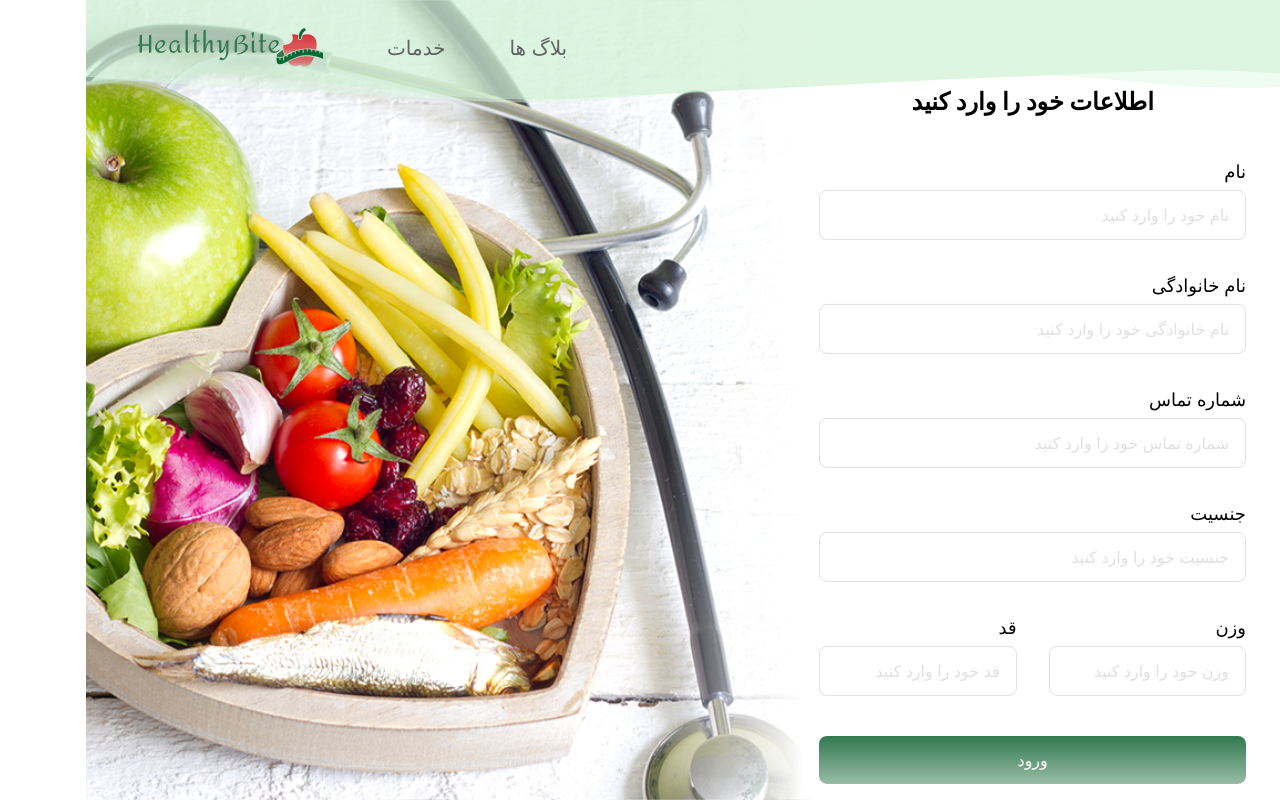
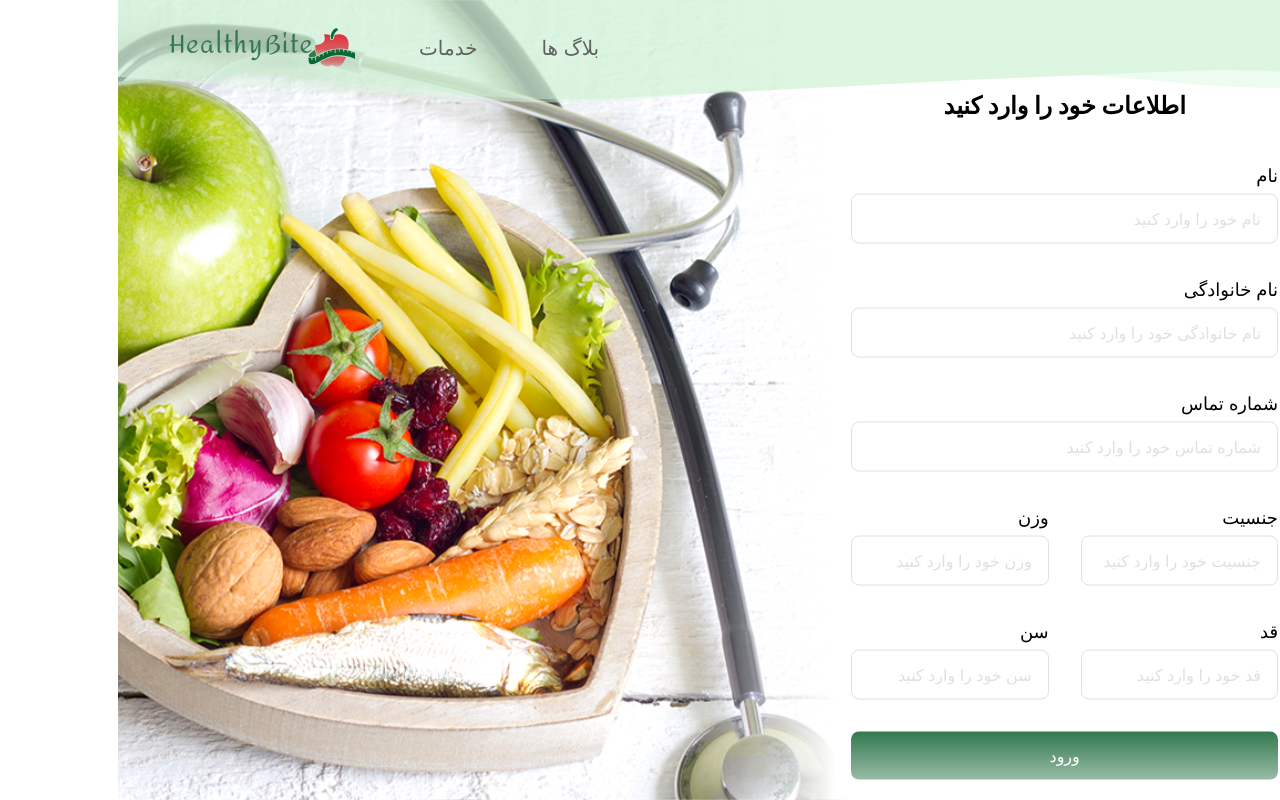
Before and after one commit to ParsaBordbar/Healthcare_Diet, a Next.js app in the folder client/: page /register/diets-bmi in a window 1280 px wide. Built offline with nearby package versions, Linux system fonts and the light colour scheme.

Commit message:
use bmiForm component as client component

```diff
--- a/client/src/components/bmiForms/index.tsx
+++ b/client/src/components/bmiForms/index.tsx
@@ -1,3 +1,4 @@
+"use client";
 import MainButton from "../MainButton";
 import MainInput from "../MainInput";
 
@@ -7,34 +8,46 @@ const BmiFormDiet = () => {
       <h1 className="text-center font-bold text-2xl">
         اطلاعات خود را وارد کنید
       </h1>
-      <section className="grid w-full grid-cols-2 gap-8">
+      <section className="grid w-full grid-cols-4 gap-8">
         <MainInput
-          parentClassName="col-span-2 md:col-span-1 lg:col-span-2"
+          parentClassName="col-span-4 md:col-span-2 lg:col-span-4"
           label="نام"
           placeholder="نام خود را وارد کنید"
         />
         <MainInput
-          parentClassName="col-span-2 md:col-span-1 lg:col-span-2"
+          parentClassName="col-span-4 md:col-span-2 lg:col-span-4"
           label="نام خانوادگی"
           placeholder="نام خانوادگی خود را وارد کنید"
         />
         <MainInput
-          parentClassName="lg:col-span-2"
+          parentClassName="col-span-2 lg:col-span-4"
           label="شماره تماس"
           placeholder="شماره تماس خود را وارد کنید"
         />
         <MainInput
-          parentClassName="lg:col-span-2"
+          parentClassName="col-span-2 lg:col-span-2"
           label="جنسیت"
           placeholder="جنسیت خود را وارد کنید"
         />
-        <MainInput label="وزن" placeholder="وزن خود را وارد کنید" />
-        <MainInput label="قد" placeholder="قد خود را وارد کنید" />
+        <MainInput
+          label="وزن"
+          parentClassName="col-span-2"
+          placeholder="وزن خود را وارد کنید"
+        />
+        <MainInput
+          label="قد"
+          parentClassName="col-span-2"
+          placeholder="قد خود را وارد کنید"
+        />
+        <MainInput
+          label="سن"
+          parentClassName="col-span-2"
+          placeholder="سن خود را وارد کنید"
+        />
+      <MainButton gradient className="w-full h-fit self-end py-3 col-span-2 lg:col-span-4 !text-white" value={"ورود"} />
       </section>
-      <MainButton gradient className="w-full py-3 !text-white" value={"ورود"} />
     </form>
   );
 };
 
-
-export default BmiFormDiet
+export default BmiFormDiet;
```
